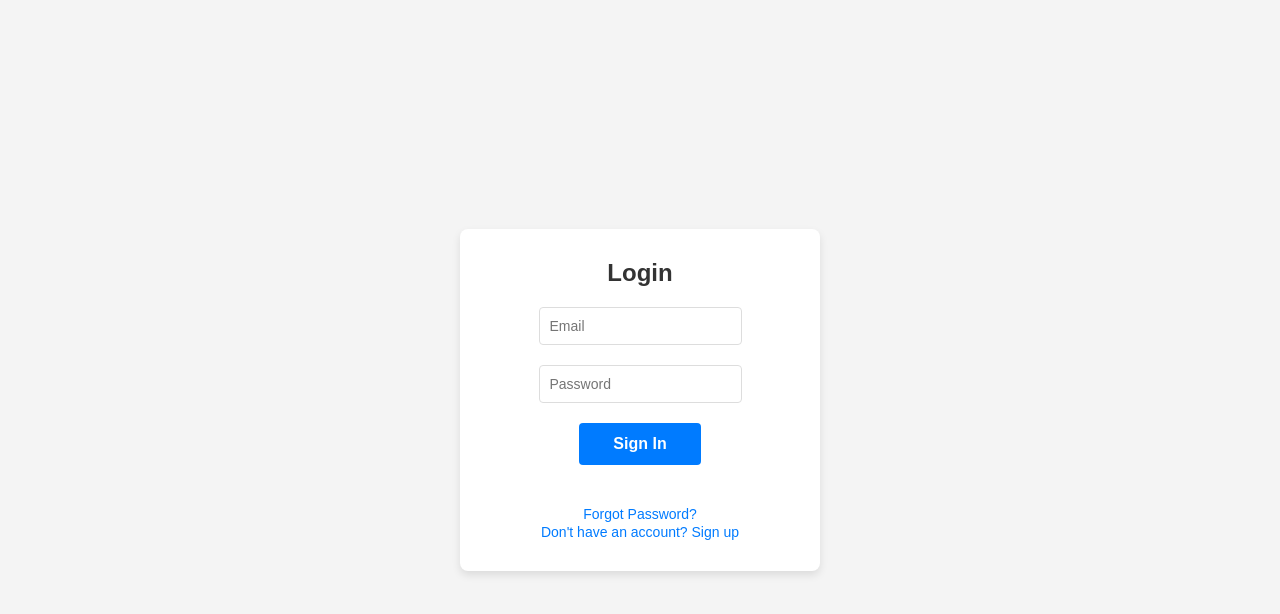
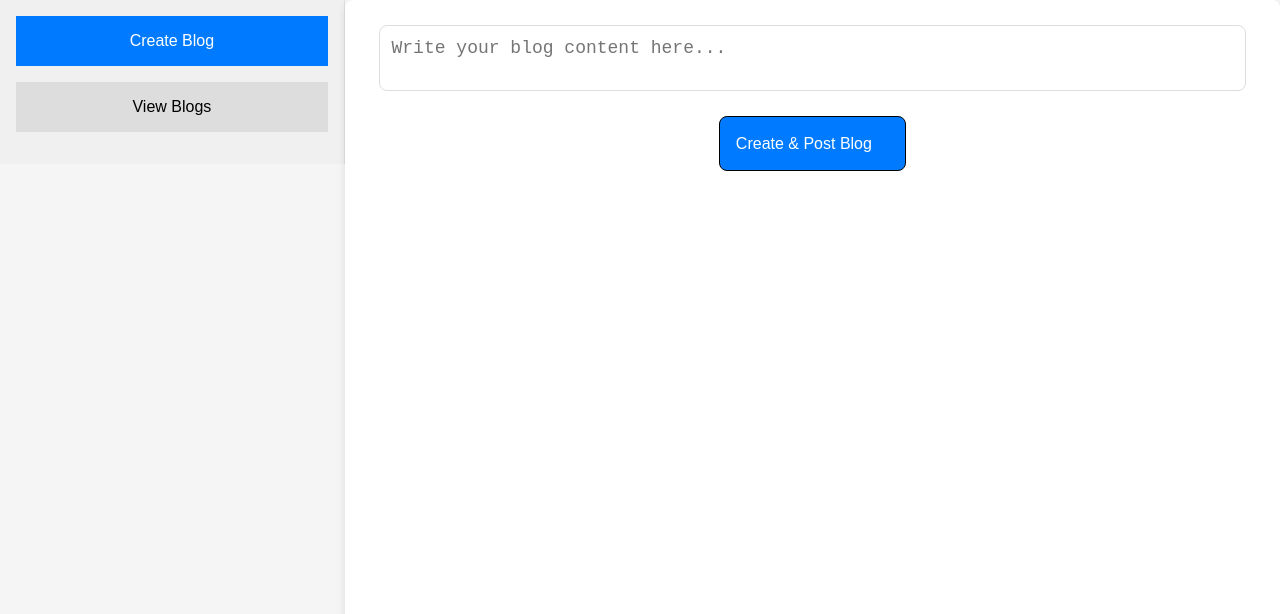
Before and after one commit to AlumniArchitect/AlumniArchitects, a React (Create React App) app in the folder frontend/: page /blog in a window 1280 px wide. Before the commit this address led to /signin. Shown: the top 614 px of the page. Built offline with nearby package versions, Linux system fonts and the light colour scheme.

Commit message:
FI Blog.jsx and Blog.css Created

```diff
--- a/frontend/src/App.jsx
+++ b/frontend/src/App.jsx
@@ -7,6 +7,7 @@ import OtpVerification from './component/auth/OtpVerification.jsx';
 import ForgotPassword from './component/auth/ForgotPassword.jsx';
 import ProfilePage from './component/navbar/Profile.jsx';
 import Setting from './component/navbar/Setting.jsx';
+import BlogUI from './component/navbar/Blog.jsx';
 
 const App = () => {
   return (
@@ -20,7 +21,7 @@ const App = () => {
       <Route path="*" element={<Navigate to='/signin' />} />
       <Route path="/profile" element={<ProfilePage />} />
       <Route path="/setting" element={<Setting />} />
-
+      <Route path="/blog" element={<BlogUI />} />
     </Routes>
   );
 };
--- /dev/null
+++ b/frontend/src/component/navbar/Blog.jsx
@@ -0,0 +1,180 @@
+import React, { useState } from "react";
+import '../../style/navbar/Blog.css';
+
+const BlogUI = () => {
+  const [blogs, setBlogs] = useState([
+    { user: "Alice", content: "My first blog post!", replies: [], likes: 0, dislikes: 0, likedBy: [], dislikedBy: [] },
+    { user: "Bob", content: "Exploring React components.", replies: [], likes: 0, dislikes: 0, likedBy: [], dislikedBy: [] },
+    { user: "Charlie", content: "Understanding state management.", replies: [], likes: 0, dislikes: 0, likedBy: [], dislikedBy: [] }
+  ]);
+  const [newBlog, setNewBlog] = useState("");
+  const [user, setUser] = useState("akash");
+  const [activeTab, setActiveTab] = useState("create");
+  const [replyContent, setReplyContent] = useState("");
+  const [selectedBlogIndex, setSelectedBlogIndex] = useState(null);
+  const [likedBlogs, setLikedBlogs] = useState([]);
+  const [dislikedBlogs, setDislikedBlogs] = useState([]);
+
+  const addBlog = () => {
+    if (newBlog.trim()) {
+      const newEntry = { user, content: newBlog, replies: [], likes: 0, dislikes: 0, likedBy: [], dislikedBy: [] };
+      setBlogs((prevBlogs) => [newEntry, ...prevBlogs]);
+      setNewBlog("");
+      setUser("");
+    }
+  };
+
+  const addReply = (index) => {
+    if (replyContent.trim()) {
+      const updatedBlogs = [...blogs];
+      updatedBlogs[index].replies.push({ user: "Guest", content: replyContent });
+      setBlogs(updatedBlogs);
+      setReplyContent("");
+      setSelectedBlogIndex(null);
+    }
+  };
+
+  const likeBlog = (index) => {
+    if (!likedBlogs.includes(index)) {
+      if (dislikedBlogs.includes(index)) {
+        const updatedBlogs = [...blogs];
+        updatedBlogs[index].dislikes -= 1;
+        updatedBlogs[index].dislikedBy = updatedBlogs[index].dislikedBy.filter(user => user !== user);
+        setBlogs(updatedBlogs);
+        setDislikedBlogs(prev => prev.filter(i => i !== index));
+      }
+
+      const updatedBlogs = [...blogs];
+      updatedBlogs[index].likes += 1;
+      updatedBlogs[index].likedBy.push(user);
+      setBlogs(updatedBlogs);
+      setLikedBlogs((prev) => [...prev, index]);
+    }
+  };
+
+  const dislikeBlog = (index) => {
+    if (!dislikedBlogs.includes(index)) {
+      if (likedBlogs.includes(index)) {
+        const updatedBlogs = [...blogs];
+        updatedBlogs[index].likes -= 1;
+        updatedBlogs[index].likedBy = updatedBlogs[index].likedBy.filter(user => user !== user);
+        setBlogs(updatedBlogs);
+        setLikedBlogs(prev => prev.filter(i => i !== index));
+      }
+
+      const updatedBlogs = [...blogs];
+      updatedBlogs[index].dislikes += 1;
+      updatedBlogs[index].dislikedBy.push(user);
+      setBlogs(updatedBlogs);
+      setDislikedBlogs((prev) => [...prev, index]);
+    }
+  };
+
+  const handleResize = (e) => {
+    const textarea = e.target;
+    textarea.style.height = "auto";
+    textarea.style.height = `${textarea.scrollHeight}px`;
+  };
+
+  return (
+    <div className="blog-ui" id="blog">
+      <div className="sidebar">
+        <button
+          className={`tab-button ${activeTab === "create" ? "active" : ""}`}
+          onClick={() => setActiveTab("create")}
+        >
+          Create Blog
+        </button>
+        <button
+          className={`tab-button ${activeTab === "view" ? "active" : ""}`}
+          onClick={() => setActiveTab("view")}
+        >
+          View Blogs
+        </button>
+      </div>
+
+      <div className="content">
+        {activeTab === "create" ? (
+          <div className="create-blog">
+            <textarea
+              value={newBlog}
+              onChange={(e) => setNewBlog(e.target.value)}
+              placeholder="Write your blog content here..."
+              className="textarea-field"
+              onInput={handleResize}
+            />
+            <button
+              className="button"
+              onClick={addBlog}
+            >
+              Create & Post Blog
+            </button>
+          </div>
+        ) : (
+          <div className="view-blogs">
+            {blogs.map((blog, index) => (
+              <div key={index} className="blog-post">
+                <p className="blog-user">{blog.user}</p>
+                <p className="blog-content">{blog.content}</p>
+
+                <button
+                  onClick={() => likeBlog(index)}
+                  disabled={likedBlogs.includes(index)}
+                  className={`like-button ${likedBlogs.includes(index) ? "liked" : ""}`}
+                >
+                  {likedBlogs.includes(index) ? `Liked (${blog.likes})` : `Like (${blog.likes})`}
+                </button>
+
+                <button
+                  onClick={() => dislikeBlog(index)}
+                  disabled={dislikedBlogs.includes(index)}
+                  className={`dislike-button ${dislikedBlogs.includes(index) ? "disliked" : ""}`}
+                >
+                  {dislikedBlogs.includes(index) ? `Disliked (${blog.dislikes})` : `Dislike (${blog.dislikes})`}
+                </button>
+
+                <button
+                  onClick={() => setSelectedBlogIndex(index)}
+                  className="reply-button"
+                >
+                  Reply
+                </button>
+
+                {selectedBlogIndex === index && (
+                  <div className="reply-form">
+                    <textarea
+                      value={replyContent}
+                      onChange={(e) => setReplyContent(e.target.value)}
+                      placeholder="Write your reply..."
+                      className="textarea-field"
+                      onInput={handleResize}
+                    />
+                    <button
+                      className="button"
+                      onClick={() => addReply(index)}
+                    >
+                      Post Reply
+                    </button>
+                  </div>
+                )}
+
+                {activeTab === "view" && (
+                  <div className="replies">
+                    {blog.replies.map((reply, replyIndex) => (
+                      <div key={replyIndex} className="reply">
+                        <p className="reply-user">{reply.user}</p>
+                        <p className="reply-content">{reply.content}</p>
+                      </div>
+                    ))}
+                  </div>
+                )}
+              </div>
+            ))}
+          </div>
+        )}
+      </div>
+    </div>
+  );
+};
+
+export default BlogUI;
--- a/frontend/src/component/navbar/Navbar.jsx
+++ b/frontend/src/component/navbar/Navbar.jsx
@@ -51,6 +51,10 @@ export default function Navbar() {
 
   const handleSettingClick = () => {
     navigate("/setting");
+  };
+
+  const handleBlogClick = () => {
+    navigate("/blog");
   };
 
   useEffect(() => {
@@ -161,7 +165,7 @@ export default function Navbar() {
               </li>
               <li>Option 1</li>
               <li>Option 2</li>
-              <li>Option 3</li>
+              <li onClick={handleBlogClick}>Blog</li>
               <li>Option 4</li>
               <li>Option 5</li>
               <li>Option 6</li>
--- /dev/null
+++ b/frontend/src/style/navbar/Blog.css
@@ -0,0 +1,150 @@
+.blog-ui {
+    display: flex;
+    height: 100%;
+}
+
+.sidebar {
+    width: 25%;
+    padding: 1rem;
+    background-color: #f0f0f0;
+    height: 100% !important;
+}
+
+.tab-button {
+    width: 100%;
+    padding: 1rem;
+    margin-bottom: 1rem;
+    background-color: #ddd;
+    border: none;
+    text-align: center;
+    cursor: pointer;
+    font-size: 1rem;
+}
+
+.tab-button.active {
+    background-color: #007bff;
+    color: white;
+}
+
+.content {
+    width: 75%;
+    background-color: white;
+    box-shadow: 0 4px 8px rgba(0, 0, 0, 0.1);
+    border-radius: 8px;
+}
+
+.create-blog {
+    display: flex;
+    flex-direction: column;
+    align-items: center;
+    height: 100vh !important;
+}
+
+.input-field,
+.textarea-field {
+    width: 90% !important;
+    padding: 0.75rem;
+    margin-block: 25px;
+    border: 1px solid #ddd;
+    font-size: 18px;
+    border-radius: 8px;
+}
+
+textarea {
+    resize: none;
+}
+
+.button {
+    padding: 1rem;
+    width: 20%;
+    align-items: center;
+    border: 1px solid #000;
+    background-color: #007bff;
+    color: white;
+    border-radius: 8px;
+    cursor: pointer;
+}
+
+.button:disabled {
+     /* background-color: #000 !important;  */
+     cursor: not-allowed;
+}
+
+.view-blogs {
+    display: flex;
+    flex-direction: column;
+    min-height: auto;
+    gap: 1.5rem;
+}
+
+.blog-post {
+    background-color: #f9f9f9;
+    padding: 1.5rem;
+    border-radius: 8px;
+    box-shadow: 0 2px 6px rgba(0, 0, 0, 0.1);
+}
+
+.blog-user {
+    font-weight: bold;
+    margin-bottom: 0.5rem;
+}
+
+.blog-content {
+    margin-bottom: 1rem;
+}
+
+.like-button,
+.dislike-button,
+.reply-button {
+    padding: 0.75rem;
+    margin-right: 0.5rem;
+    border: none;
+    border-radius: 8px;
+    cursor: pointer;
+}
+
+.like-button {
+    background-color: #007bff;
+    color: white;
+}
+
+.like-button.liked {
+    background-color: #5bc0de;
+}
+
+.dislike-button {
+    background-color: #dc3545;
+    color: white;
+}
+
+.dislike-button.disliked {
+    background-color: #ff6b6b;
+}
+
+.reply-button {
+    background-color: #28a745;
+    color: white;
+}
+
+.reply-form {
+    margin-top: 1rem;
+}
+
+.replies {
+    margin-top: 1.5rem;
+}
+
+.reply {
+    background-color: #f0f0f0;
+    padding: 1rem;
+    margin-top: 1rem;
+    border-radius: 8px;
+}
+
+.reply-user {
+    font-weight: bold;
+}
+
+.reply-content {
+    margin-top: 0.5rem;
+}
```
